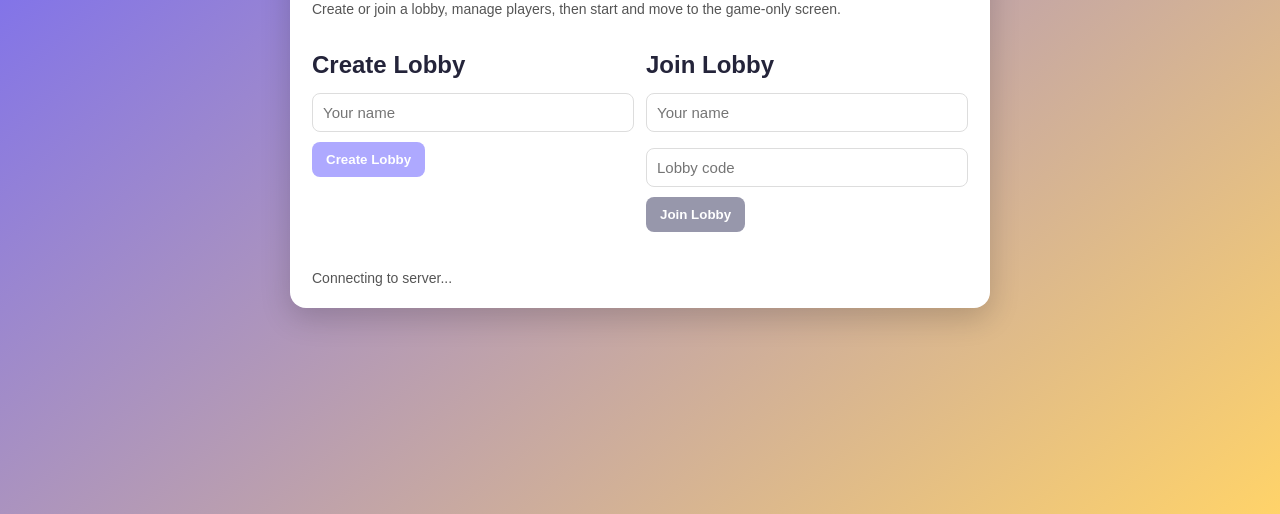
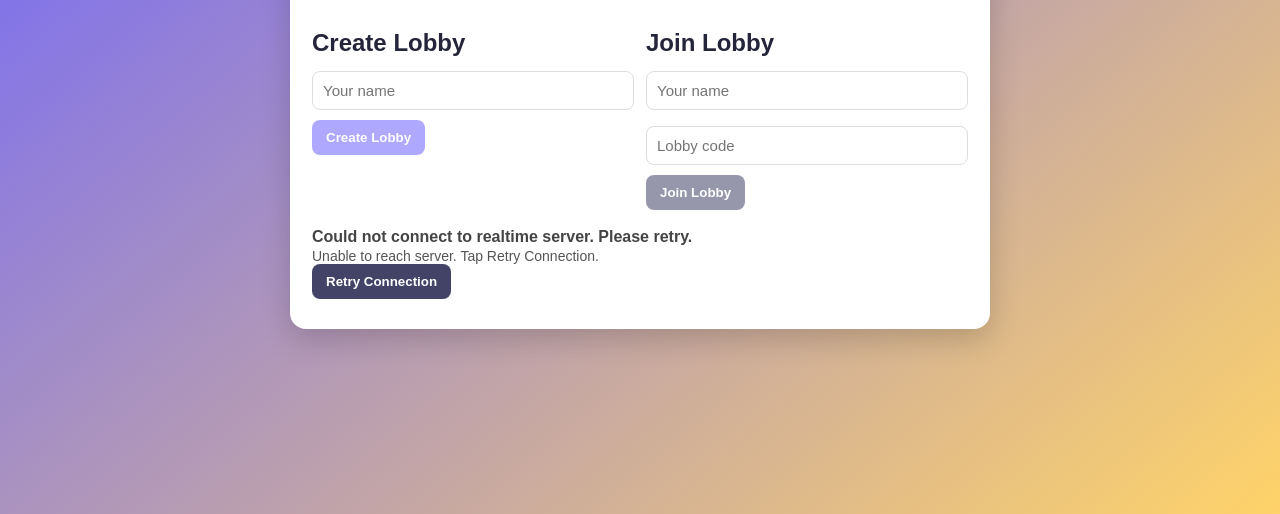
Before and after one commit to Kangane07/Jinx-website, a website: page multiplayer.html in a window 1280 px wide. Shown: the part 286-800 px from the top of the page. Drawn offline with nearby package versions, Linux system fonts and the light colour scheme; no server answers.

Commit message:
Add retry connection button and improve UI feedback

```diff
--- a/multiplayer.html
+++ b/multiplayer.html
@@ -152,6 +152,7 @@
       </div>
       <div id="entry-error" class="result"></div>
       <div id="socket-status" class="small">Connecting to server...</div>
+      <button id="retry-connect-btn" class="secondary">Retry Connection</button>
     </div>
 
     <div id="lobby" class="hidden">
@@ -196,12 +197,32 @@
     const createBtn = document.getElementById('create-btn');
     const joinBtn = document.getElementById('join-btn');
     const socketStatus = document.getElementById('socket-status');
+    const retryConnectBtn = document.getElementById('retry-connect-btn');
+    let connectWaitTimer = null;
 
     function updateConnectionUI() {
       const connected = socket.connected;
       createBtn.disabled = !connected;
       joinBtn.disabled = !connected;
-      socketStatus.textContent = connected ? 'Connected.' : 'Connecting to server...';
+      retryConnectBtn.style.display = connected ? 'none' : 'inline-block';
+      socketStatus.textContent = connected
+        ? 'Connected.'
+        : 'Connecting to server... If this takes too long, tap Retry Connection.';
+    }
+
+    function startConnectWatchdog() {
+      if (connectWaitTimer) {
+        clearTimeout(connectWaitTimer);
+      }
+      connectWaitTimer = setTimeout(() => {
+        if (!socket.connected) {
+          socketStatus.textContent = 'Unable to reach server. Tap Retry Connection.';
+          showError('Could not connect to realtime server. Please retry.');
+          createBtn.disabled = true;
+          joinBtn.disabled = true;
+          retryConnectBtn.style.display = 'inline-block';
+        }
+      }, 5000);
     }
 
     function emitWithAck(event, payload, callback) {
@@ -310,6 +331,7 @@
 
     socket.on('connect', () => {
       myId = socket.id;
+      if (connectWaitTimer) clearTimeout(connectWaitTimer);
       updateConnectionUI();
       const session = getSession();
       if (session?.code && session?.playerKey) {
@@ -323,6 +345,13 @@
 
     socket.on('disconnect', () => {
       updateConnectionUI();
+      startConnectWatchdog();
+    });
+
+    socket.on('connect_error', () => {
+      socketStatus.textContent = 'Unable to reach server. Tap Retry Connection.';
+      showError('Realtime server unavailable. Check internet and retry.');
+      retryConnectBtn.style.display = 'inline-block';
     });
 
     socket.on('lobby_state', (state) => {
@@ -368,7 +397,16 @@
 
     startBtn.addEventListener('click', () => socket.emit('start_game'));
     goGameBtn.addEventListener('click', openGamePage);
+    retryConnectBtn.addEventListener('click', () => {
+      showError('');
+      updateConnectionUI();
+      socket.connect();
+      startConnectWatchdog();
+    });
+
     updateConnectionUI();
+    socket.connect();
+    startConnectWatchdog();
   </script>
 </body>
 </html>
```
